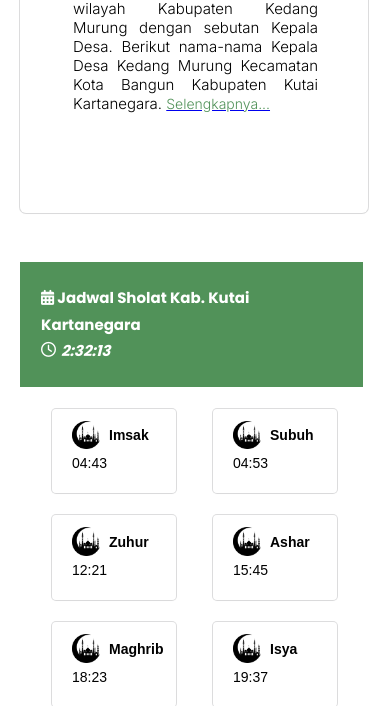
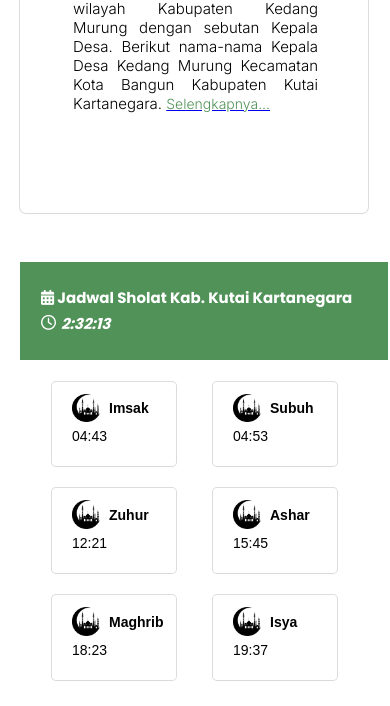
Before and after one commit to Adhanslv/KedangMurung, a PHP site: page / in a window 390 px wide. Shown: the part 1259-1965 px from the top of the page. Run offline with PHP 8.4, Linux system fonts and the light colour scheme; some libraries are stand-ins or nearby versions.

Commit message:
morning people

```diff
--- a/css/style.css
+++ b/css/style.css
@@ -973,7 +973,7 @@ textarea {
   .cardPray {
     margin-top: -48px;
     margin-left: -116px;
-    width: 135%;
+    width: 145%;
   }
 
   .cardBody {
```
